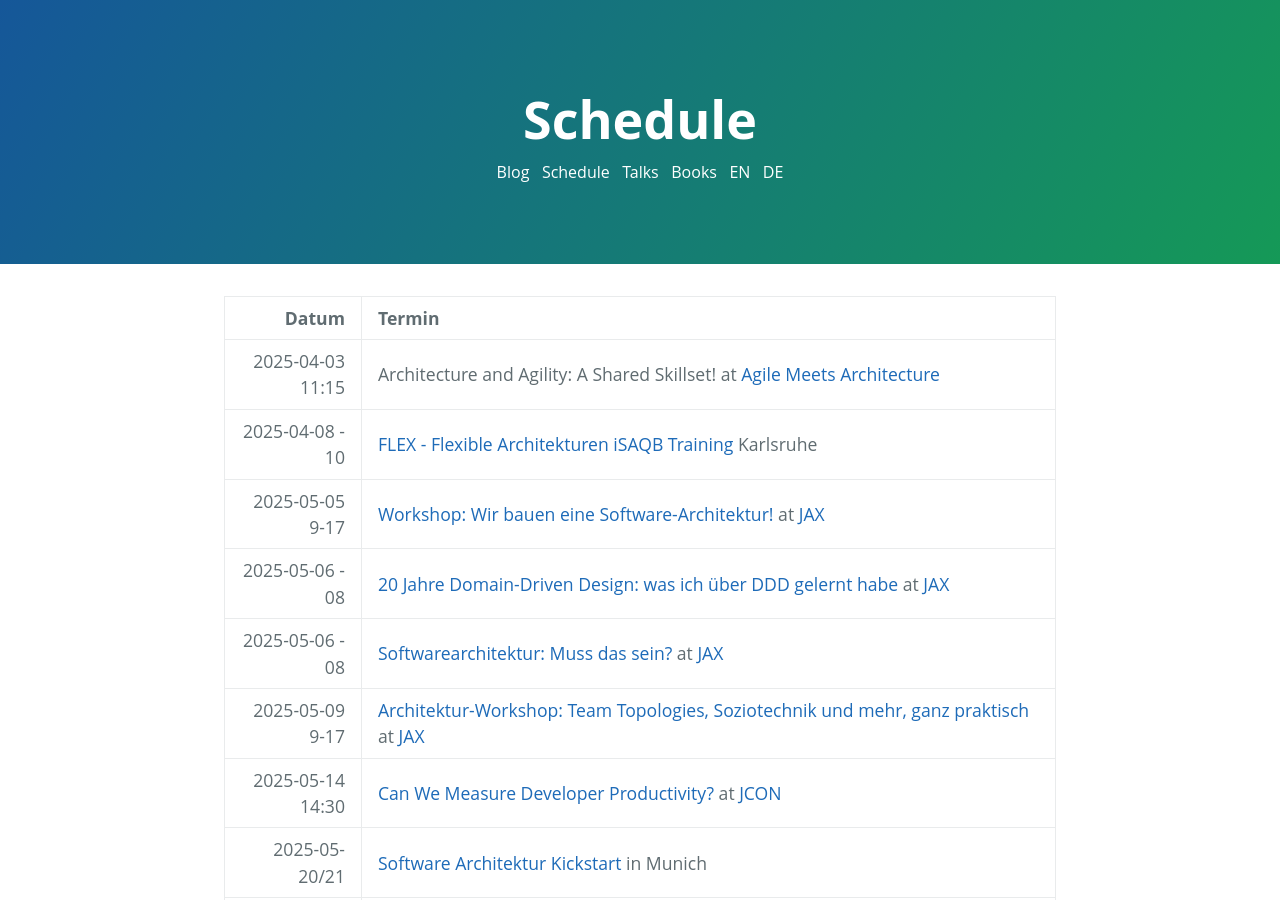
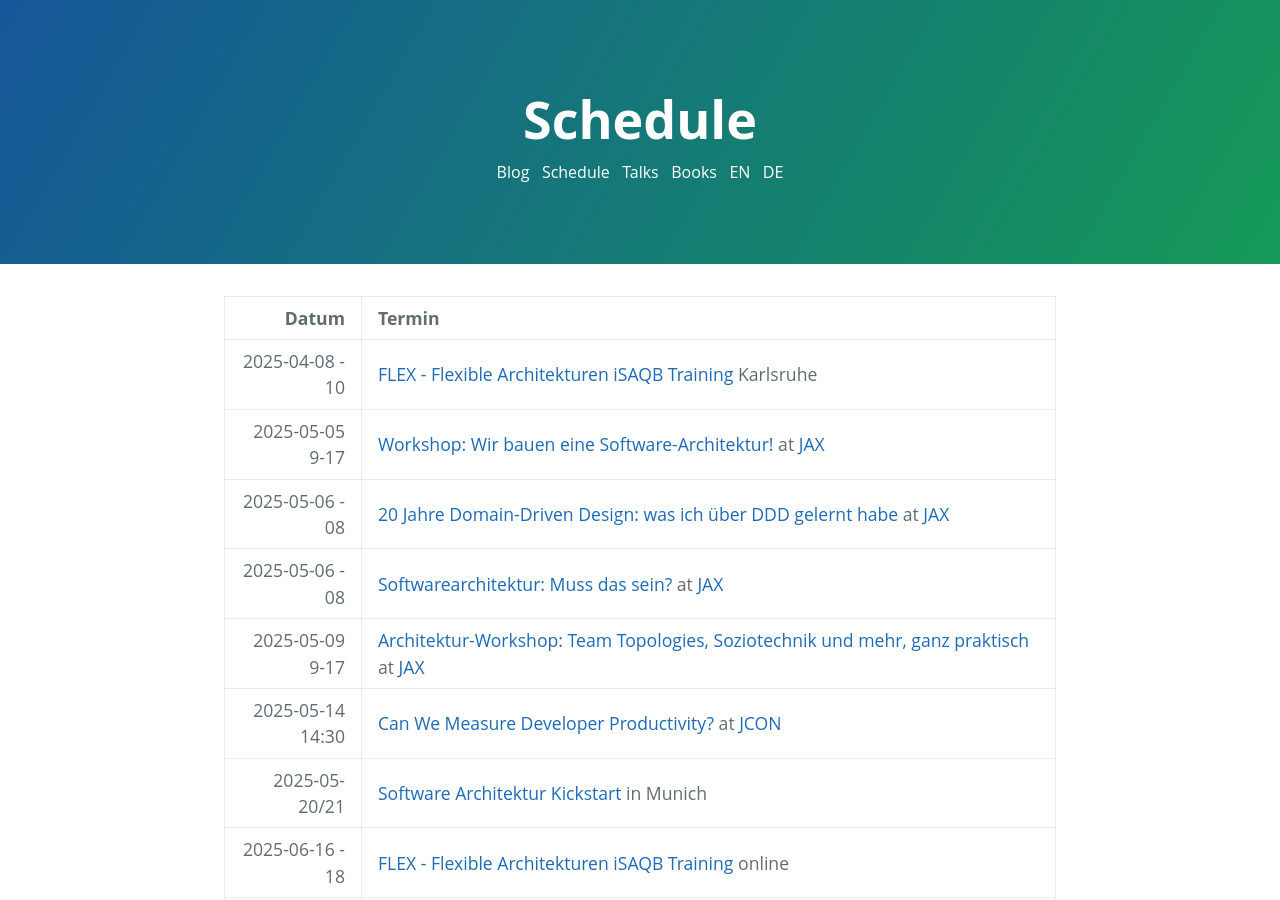
Before and after one commit to ewolff/ewolff.com, a Jekyll site: the page built from schedule.md, in a window 1280 px wide and 900 px high. Built offline with Jekyll 4.4.1, drawn with Linux system fonts in a browser that asks for light colours; our own code applies the rules of GitHub Pages for plain Markdown files.

Commit message:
Remove done talks

```diff
--- a/schedule.md
+++ b/schedule.md
@@ -4,7 +4,6 @@ title: Schedule
 
 |            Datum | Termin                                                                                                                                                              |
 |-----------------:|:--------------------------------------------------------------------------------------------------------------------------------------------------------------------|
-| 2025-04-03 11:15 | Architecture and Agility: A Shared Skillset! at [Agile Meets Architecture](https://www.agile-meets-architecture.com/) |
 |  2025-04-08 - 10 | [FLEX - Flexible Architekturen iSAQB Training](https://www.socreatory.com/de/trainings/flex) Karlsruhe                                                              |
 | 2025-05-05 9-17 | [Workshop: Wir bauen eine Software-Architektur!](https://jax.de/software-architecture/workshop-software-architektur-bauen) at [JAX](https://jax.de/) |
 | 2025-05-06 - 08 | [20 Jahre Domain-Driven Design: was ich über DDD gelernt habe](https://jax.de/software-architecture/20-jahre-domain-driven-design/) at [JAX](https://jax.de/) |
```
Also changed, not shown: termine.md (+0 -1 lines).
